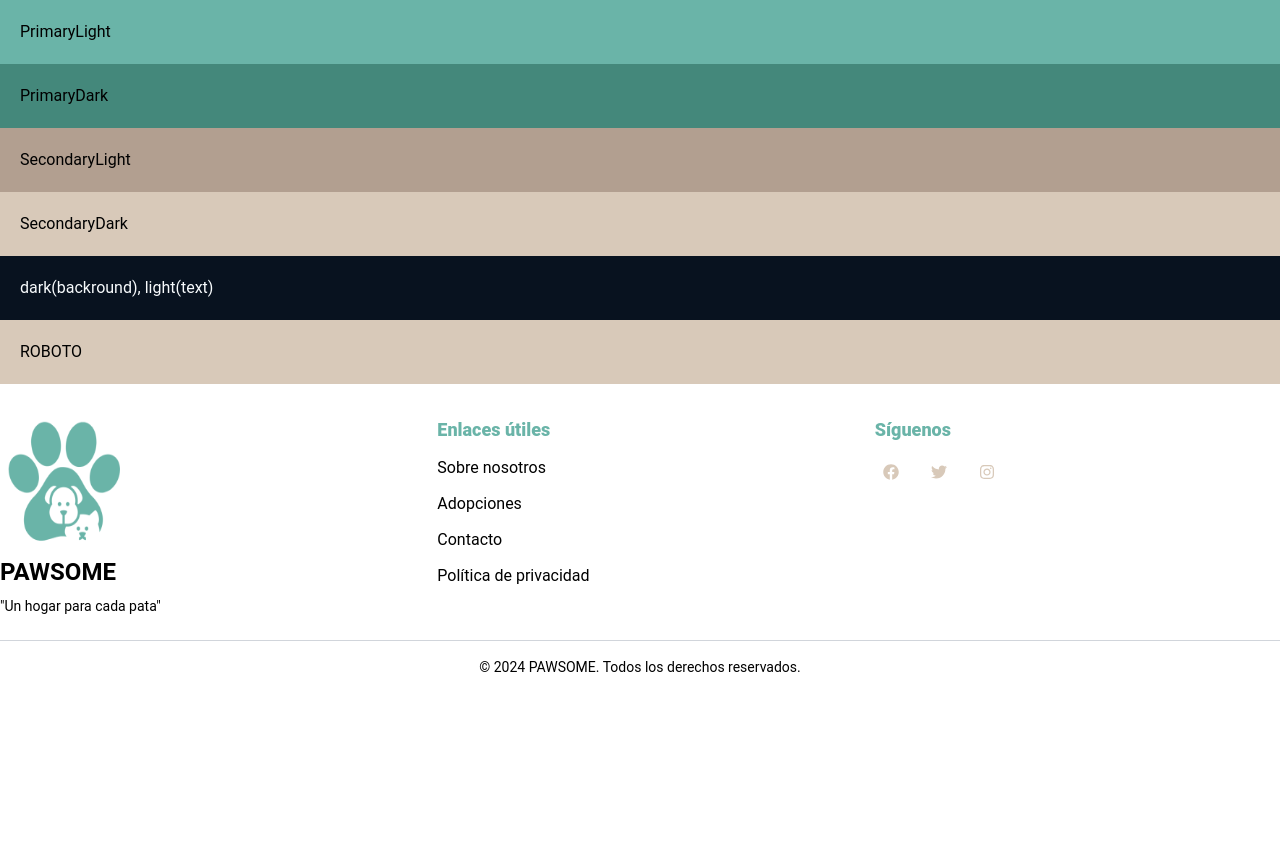
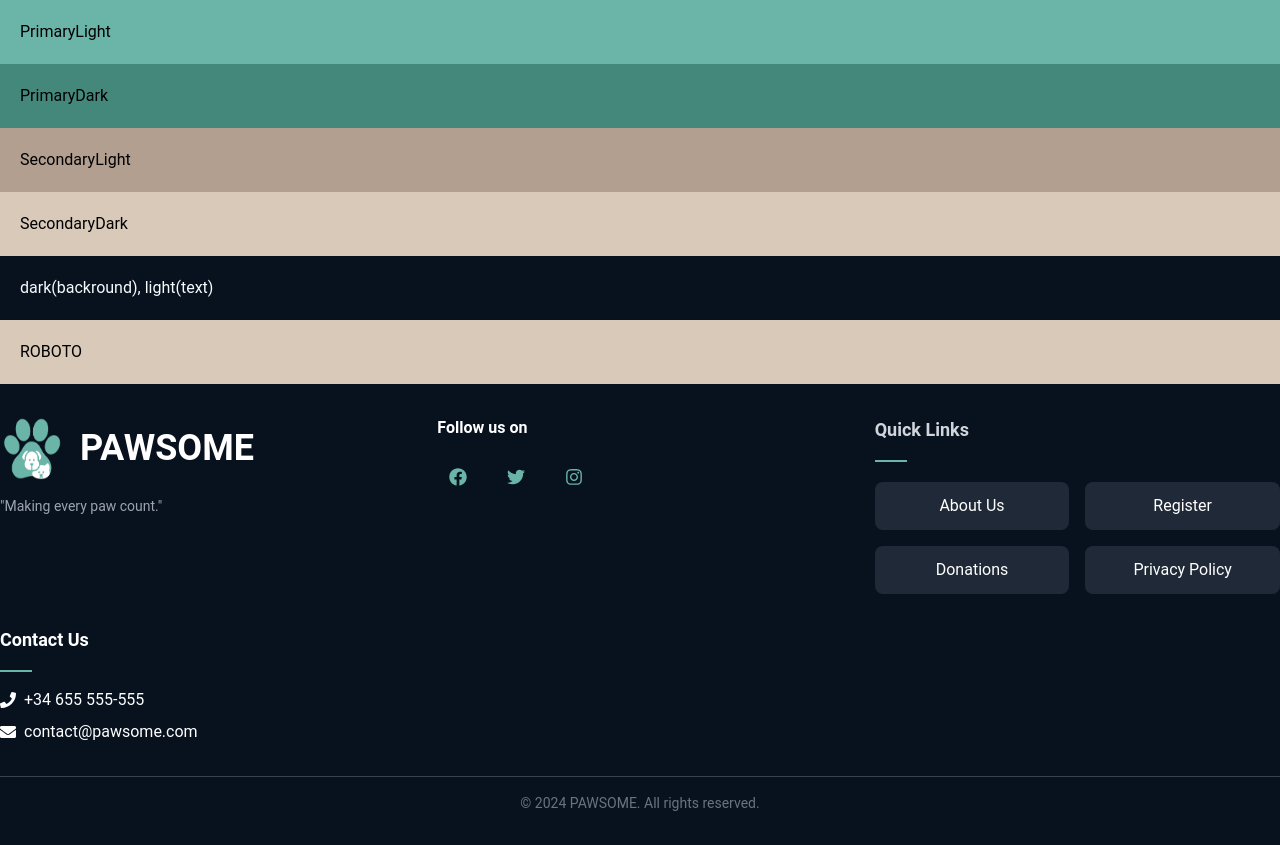
Before and after one commit to igrowker/i004-pawsome-front, a React (Vite) app: page / in a window 1280 px wide. Before the commit the page ends 800 px from the top, so only its background shows below. Built offline with nearby package versions, Linux system fonts and the light colour scheme.

Commit message:
add quick links and change styles

```diff
--- a/src/components/Footer.tsx
+++ b/src/components/Footer.tsx
@@ -1,93 +1,104 @@
-
-import { FaFacebook } from 'react-icons/fa';
-import { FaInstagram } from 'react-icons/fa';
-import { FaTwitter } from 'react-icons/fa';
+import { FaFacebook, FaInstagram, FaTwitter, FaPhone, FaEnvelope } from 'react-icons/fa';
 
 const Footer: React.FC = () => {
-
-    return (
-        <footer className=" py-8">
-      <div className="container mx-auto grid grid-cols-1 md:grid-cols-3 gap-8 text-center md:text-left">
-        {/* Logo y Nombre */}
-        <div className="flex flex-col items-center md:items-start">
-          <img
-            src="/login.png"
-            alt="Logo"
-            className="w-32 h-32 mb-3"
-          />
-          <h1 className="text-2xl font-bold">PAWSOME</h1>
-          <p className="text-sm mt-2">
-            "Un hogar para cada pata"
-          </p>
+  return (
+    <footer className="bg-dark text-white py-8">
+      <div className="container mx-auto grid grid-cols-1 md:grid-cols-3 gap-8 items-start">
+        {/* Logo and name */}
+        <div className="flex flex-col items-center md:items-start space-y-4">
+          <div className="flex items-center space-x-4">
+            <img src="/login.png" alt="Logo" className="w-16 h-16" />
+            <h1 className="text-4xl font-bold">PAWSOME</h1>
+          </div>
+          <p className="text-gray-400 text-sm md:mt-2">"Making every paw count."</p>
         </div>
 
-        {/* Enlaces útiles */}
-        <div className="flex flex-col space-y-3">
-          <h2 className="text-lg font-extrabold text-primaryLight text-decoration-line: underlined">Enlaces útiles</h2>
-          <a
-            href="/about"
-            className="transition-all hover:translate-x-1 hover:text-gray-200"
-          >
-            Sobre nosotros
-          </a>
-          <a
-            href="/adoptions"
-            className="transition-all hover:translate-x-1 hover:text-gray-200"
-          >
-            Adopciones
-          </a>
-          <a
-            href="/contact"
-            className="transition-all hover:translate-x-1 hover:text-gray-200"
-          >
-            Contacto
-          </a>
-          <a
-            href="/privacy"
-            className="transition-all hover:translate-x-1 hover:text-gray-200"
-          >
-            Política de privacidad
-          </a>
-        </div>
-
-        {/* Redes Sociales */}
-        <div className="flex flex-col space-y-3 items-center md:items-start">
-          <h2 className="text-lg font-extrabold text-primaryLight">Síguenos</h2>
-          <div className="flex space-x-4">
+        {/* Social Media */}
+        <div className="text-center md:text-left">
+          <p className="text-md font-bold mb-4">Follow us on</p>
+          <div className="flex justify-center md:justify-start space-x-4">
             <a
               href="https://facebook.com"
               target="_blank"
               rel="noopener noreferrer"
-              className="p-2 rounded-full bg-white text-secondaryLight hover:bg-blue-600 hover:text-white transition-all"
+              className="p-3 text-primaryLight rounded-full hover:text-blue-600 transition-all"
             >
-              <FaFacebook />
+              <FaFacebook className="text-lg" />
             </a>
             <a
               href="https://twitter.com"
               target="_blank"
               rel="noopener noreferrer"
-              className="p-2 rounded-full bg-white text-secondaryLight hover:bg-blue-400 hover:text-white transition-all"
+              className="p-3 text-primaryLight rounded-full hover:text-blue-400 transition-all"
             >
-              <FaTwitter />
+              <FaTwitter className="text-lg" />
             </a>
             <a
               href="https://instagram.com"
               target="_blank"
               rel="noopener noreferrer"
-              className="p-2 rounded-full bg-white text-secondaryLight hover:bg-pink-600 hover:text-white transition-all"
+              className="p-3 text-primaryLight rounded-full hover:text-pink-600 transition-all"
             >
-              <FaInstagram />
+              <FaInstagram className="text-lg" />
             </a>
+          </div>
+        </div>
+
+        {/* Quick Links */}
+        <div>
+          <h2 className="text-lg font-bold text-gray-300 mb-4 text-center md:text-left">Quick Links</h2>
+          <div className="w-8 h-0.5 bg-primaryLight mx-auto md:mx-0 mb-5"></div>
+          <div className="grid grid-cols-2 gap-4">
+            <a
+              href="/about"
+              className="block bg-gray-800 p-3 rounded-lg text-center hover:bg-gray-700 transition-all"
+            >
+              About Us
+            </a>
+            <a
+              href="/adoptions"
+              className="block bg-gray-800 p-3 rounded-lg text-center hover:bg-gray-700 transition-all"
+            >
+              Register
+            </a>
+            <a
+              href="/register"
+              className="block bg-gray-800 p-3 rounded-lg text-center hover:bg-gray-700 transition-all"
+            >
+              Donations
+            </a>
+            <a
+              href="/donations"
+              className="block bg-gray-800 p-3 rounded-lg text-center hover:bg-gray-700 transition-all"
+            >
+              Privacy Policy
+            </a>
+          </div>
+        </div>
+
+        {/* Contact Us */}
+        <div className="text-center md:text-left space-y-4 md:col-span-3">
+          <h2 className="text-lg font-bold">Contact Us</h2>
+          <div className="w-8 h-0.5 bg-primaryLight mx-auto md:mx-0"></div>
+          <div className="flex flex-col items-center md:items-start space-y-2">
+            <div className="flex items-center space-x-2">
+              <FaPhone />
+              <span>+34 655 555-555</span>
+            </div>
+            <div className="flex items-center space-x-2">
+              <FaEnvelope />
+              <span>contact@pawsome.com</span>
+            </div>
           </div>
         </div>
       </div>
 
-      {/* Derechos de autor */}
-      <div className="border-t border-gray-300 mt-6 pt-4 text-center text-sm">
-        © {new Date().getFullYear()} PAWSOME. Todos los derechos reservados.
+      {/* Rights Reserved */}
+      <div className="mt-8 border-t border-gray-700 pt-4 text-center text-sm text-gray-500">
+        © {new Date().getFullYear()} PAWSOME. All rights reserved.
       </div>
     </footer>
   );
 };
 
-export default Footer
+export default Footer;
```
